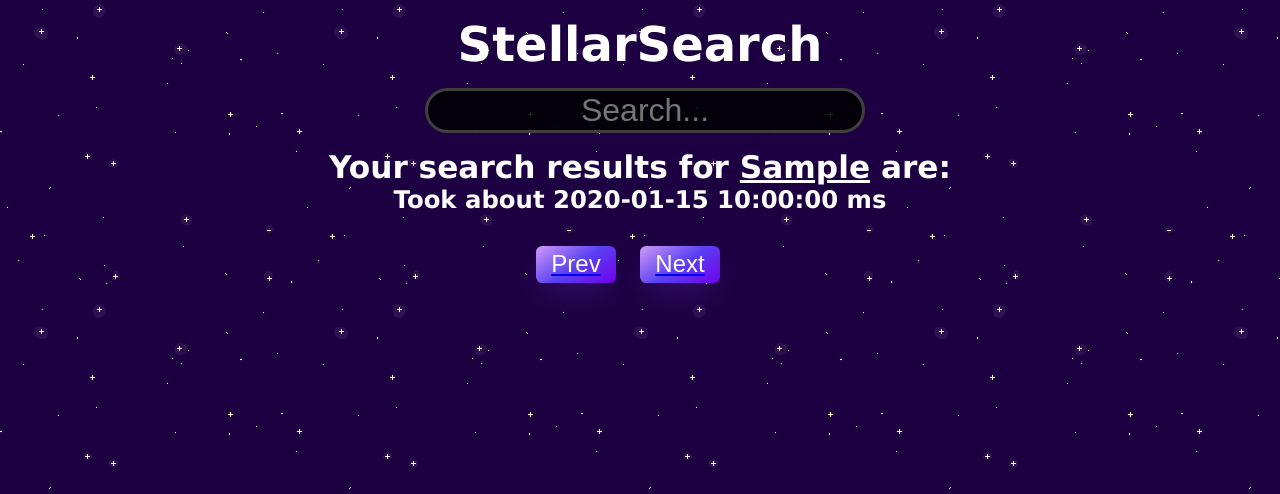
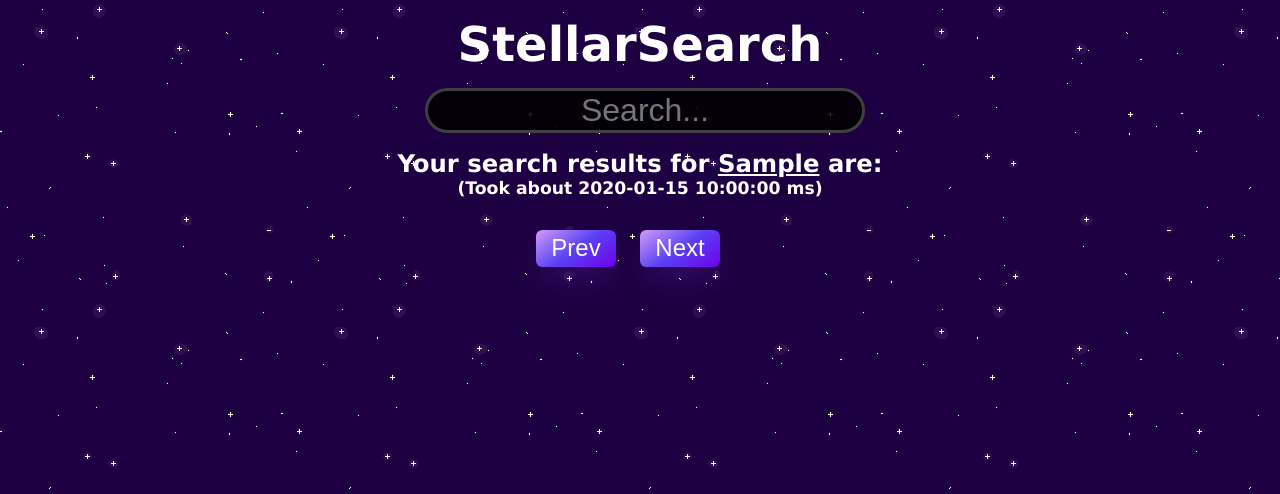
Before and after one commit to rparin/StellerSearch, a Flask app: template templates/searchResults.html in a window 1280 px wide. Shown: the top 494 px of the page. Run offline with Flask 3, Linux system fonts and the light colour scheme; the template is opened without the code that fills it: most values are stand-ins (such as "Sample title", 1, 10 or a date in 2020); parts of the project's set-up code (start-up, migrations or seed data) failed here and were passed over.

Commit message:
remove underline from next/prev page

```diff
--- a/static/searchResults/style.css
+++ b/static/searchResults/style.css
@@ -112,6 +112,10 @@ body::-webkit-scrollbar {
   margin-bottom: 3rem;
 }
 
+.page-button-container a {
+  text-decoration: none;
+}
+
 /* Cite: https://getcssscan.com/css-buttons-examples */
 .button-64 {
   align-items: center;
--- a/templates/searchResults.html
+++ b/templates/searchResults.html
@@ -23,8 +23,8 @@
     </div>
 
     <div class="result-text">
-      <h2>Your search results for <u id="userQuery">{{userQuery}}</u> are:</h2>
-      <h3>Took about {{timeElapsed}} ms</h3>
+      <h3>Your search results for <u id="userQuery">{{userQuery}}</u> are:</h3>
+      <h5>(Took about {{timeElapsed}} ms)</h5>
     </div>
 
     {% for i in range(0, resultLen) %}
```
